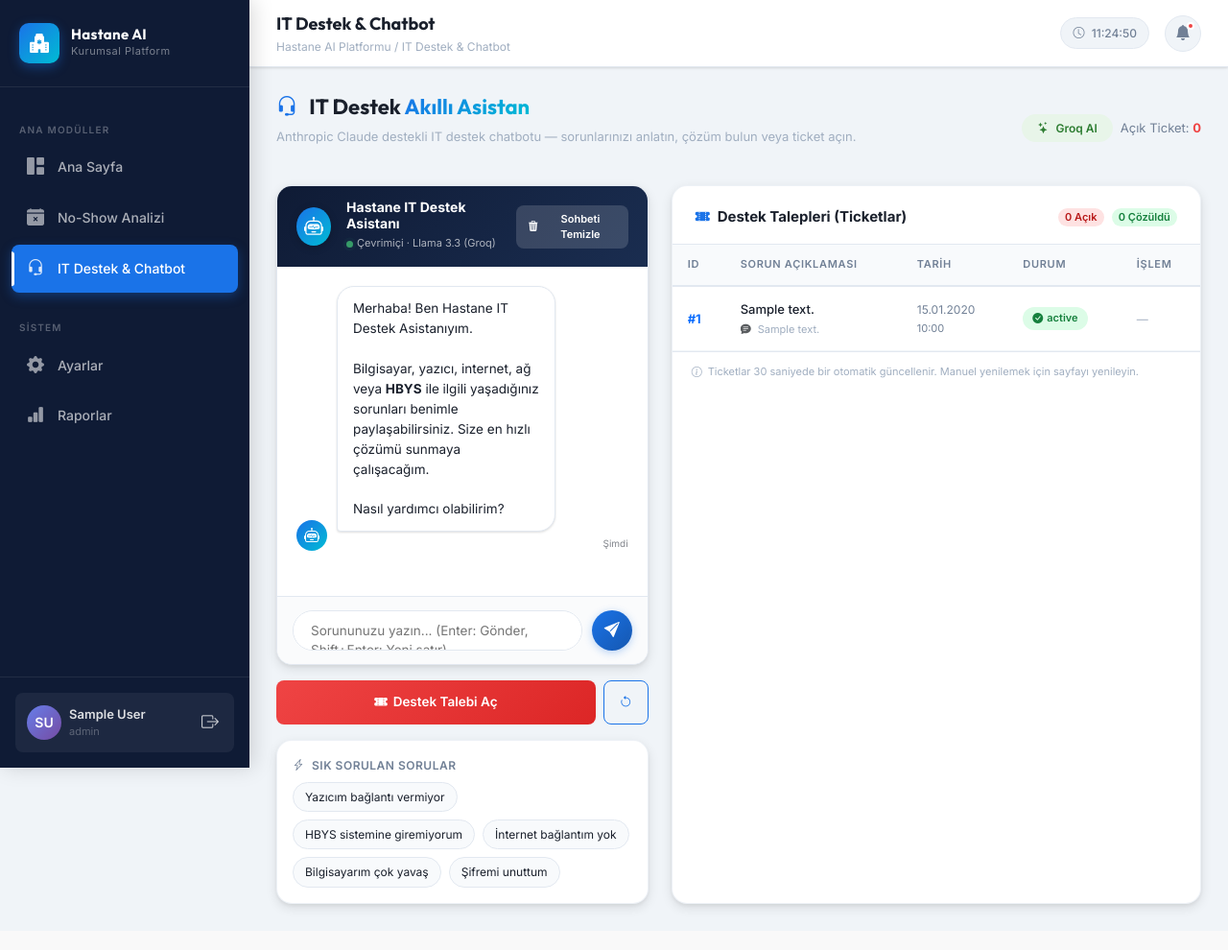
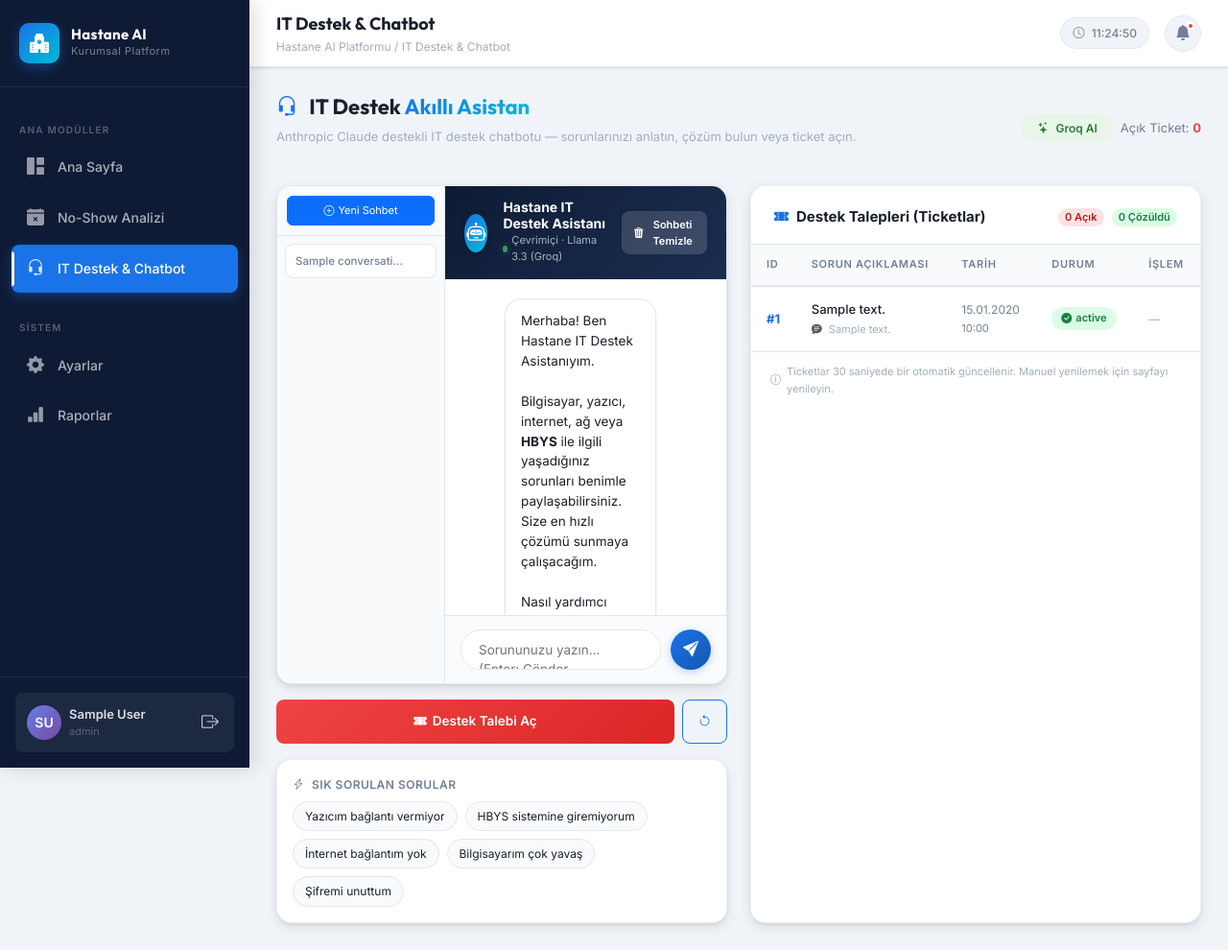
Before and after one commit to Azo15/hastane-ai-platform, a Flask app: page /chatbot/ in a window 1280 px wide. Shown: the whole page at 96% size. Before the commit the page ends 952 px from the top, so only its background shows below. Run offline with Flask 3, Linux system fonts and the light colour scheme; the visitor is signed in with stand-in values (Sample User, id 1); tables that the repository leaves empty hold one stand-in row (values such as "Sample post").

Commit message:
Rol bazli bilet filtreleme ve veritabanı destekli gecmis konusmalar sidebar'ı entegre edildi
- app/database.py: conversations tablosu eklendi, tickets tablosuna 'created_by' kolonu otomatik migration logic'i ile entegre edildi.
- app/modules/chatbot/routes.py: Bilet sorgulari ve listeleri rol bazli filtrelendi. Gecmis konusmalar icin save, get ve delete rotalari yazildi.
- app/main_routes.py: Ana sayfa istatistik kartları rol bazlı (kendi ticket'ları / genel biletler) olacak sekilde guncellendi.
- app/templates/chatbot.html, app/static/css/style.css, app/static/js/main.js: Chatbot arayuzune gecmis konusmalar sidebar'ı eklendi, konusmaların otomatik kaydedilmesi, listeden secilip yuklenmesi ve silinmesi saglandi.

```diff
--- a/app/modules/chatbot/routes.py
+++ b/app/modules/chatbot/routes.py
@@ -8,22 +8,26 @@ app/modules/chatbot/routes.py — IT Destek Chatbot Rotaları
 /chatbot/ticket/<id>/close → POST: Ticket'ı kapat
 """
 
-from __future__ import annotations
 from datetime import datetime
-from typing import Optional
-from flask import render_template, request, jsonify
+from flask import render_template, request, jsonify, session
 from . import chatbot_bp
 from .claude_client import chat_with_claude
-from ...database import db, Ticket
+from ...database import db, Ticket, Conversation
 
 
 @chatbot_bp.route("/", methods=["GET"])
 def index():
-    """Chat arayüzü ve aktif ticket listesi."""
-    tickets = (
-        Ticket.query.order_by(Ticket.date_created.desc()).limit(20).all()
-    )
-    return render_template("chatbot.html", tickets=tickets)
+    """Chat arayüzü ve aktif ticket listesi. Rol bazlı filtreleme yapılır."""
+    username = session.get("username", "admin")
+    role = session.get("user_role_code", "admin")
+
+    if role == "admin":
+        tickets = Ticket.query.order_by(Ticket.date_created.desc()).limit(20).all()
+    else:
+        tickets = Ticket.query.filter_by(created_by=username).order_by(Ticket.date_created.desc()).limit(20).all()
+
+    conversations = Conversation.query.filter_by(username=username).order_by(Conversation.date_created.desc()).all()
+    return render_template("chatbot.html", tickets=tickets, conversations=conversations)
 
 
 @chatbot_bp.route("/send", methods=["POST"])
@@ -31,20 +35,6 @@ def send_message():
     """
     Kullanıcının mesajını Claude'a iletir.
     Yanıtta ticket tetikleyici varsa otomatik SQLite kaydı oluşturur.
-
-    Request JSON:
-        {
-            "message": "Yazıcım bağlantı vermiyor",
-            "history": [...]  # Opsiyonel sohbet geçmişi
-        }
-
-    Response JSON:
-        {
-            "success": bool,
-            "response": str,
-            "ticket_created": bool,
-            "ticket": {...} | null,
-        }
     """
     data = request.get_json()
     if not data or "message" not in data:
@@ -52,6 +42,7 @@ def send_message():
 
     user_message = data.get("message", "").strip()
     conversation_history = data.get("history", [])
+    username = session.get("username", "admin")
 
     if not user_message:
         return jsonify({"success": False, "error": "Mesaj boş olamaz."}), 400
@@ -66,6 +57,7 @@ def send_message():
             problem_description=f"Otomatik oluşturuldu — {user_message[:200]}",
             user_message=user_message,
             ai_response=claude_result["response"],
+            created_by=username
         )
         ticket_data = ticket.to_dict() if ticket else None
 
@@ -81,27 +73,20 @@ def send_message():
 
 @chatbot_bp.route("/create-ticket", methods=["POST"])
 def create_ticket_manual():
-    """
-    Kullanıcı "Destek Talebi (Ticket) Aç" butonuna tıkladığında
-    manuel olarak ticket oluşturur.
-
-    Request JSON:
-        {
-            "description": "Sorun açıklaması",
-            "user_message": "Kullanıcı mesajı"  # Opsiyonel
-        }
-    """
+    """Manuel olarak bilet oluşturur. Bilete oluşturan kullanıcı atanır."""
     data = request.get_json()
     if not data:
         return jsonify({"success": False, "error": "Veri gönderilmedi."}), 400
 
     description = data.get("description", "Manuel destek talebi").strip()
     user_message = data.get("user_message", "")
+    username = session.get("username", "admin")
 
     ticket = _create_ticket(
         problem_description=description,
         user_message=user_message,
         ai_response=None,
+        created_by=username
     )
 
     if ticket:
@@ -118,8 +103,15 @@ def create_ticket_manual():
 
 @chatbot_bp.route("/tickets", methods=["GET"])
 def get_tickets():
-    """Tüm aktif ve kapalı ticketları JSON olarak döndürür."""
-    tickets = Ticket.query.order_by(Ticket.date_created.desc()).all()
+    """Tüm aktif ve kapalı ticketları JSON olarak döndürür. Rol bazlı filtreleme uygulanır."""
+    username = session.get("username", "admin")
+    role = session.get("user_role_code", "admin")
+
+    if role == "admin":
+        tickets = Ticket.query.order_by(Ticket.date_created.desc()).all()
+    else:
+        tickets = Ticket.query.filter_by(created_by=username).order_by(Ticket.date_created.desc()).all()
+
     return jsonify(
         {
             "success": True,
@@ -145,19 +137,73 @@ def close_ticket(ticket_id: int):
     )
 
 
+# ─── GEÇMİŞ KONUŞMA ROTALARI ──────────────────────────────────────────────────
+
+@chatbot_bp.route("/conversation/save", methods=["POST"])
+def save_conversation():
+    """Aktif konuşma geçmişini veritabanına kaydeder."""
+    import json
+    data = request.get_json() or {}
+    username = session.get("username", "admin")
+    conv_id = data.get("conversation_id")
+    messages = data.get("messages", [])
+
+    if not messages:
+        return jsonify({"success": False, "error": "Boş sohbet kaydedilemez."})
+
+    # İlk kullanıcı mesajının içeriğini başlık yapalım
+    user_msgs = [m for m in messages if m.get("role") == "user"]
+    first_user_content = user_msgs[0].get("content", "Yeni Konuşma") if user_msgs else "Yeni Konuşma"
+    title = first_user_content[:30] + ("..." if len(first_user_content) > 30 else "")
+
+    if conv_id:
+        conv = Conversation.query.filter_by(id=conv_id, username=username).first()
+        if conv:
+            conv.messages_json = json.dumps(messages, ensure_ascii=False)
+            conv.title = title
+            db.session.commit()
+            return jsonify({"success": True, "conversation_id": conv.id, "title": title})
+
+    conv = Conversation(
+        username=username,
+        title=title,
+        messages_json=json.dumps(messages, ensure_ascii=False)
+    )
+    db.session.add(conv)
+    db.session.commit()
+    return jsonify({"success": True, "conversation_id": conv.id, "title": title})
+
+
+@chatbot_bp.route("/conversations", methods=["GET"])
+def get_conversations():
+    """Kullanıcının geçmiş konuşmalarını çeker."""
+    username = session.get("username", "admin")
+    convs = Conversation.query.filter_by(username=username).order_by(Conversation.date_created.desc()).all()
+    return jsonify({
+        "success": True,
+        "conversations": [c.to_dict() for c in convs]
+    })
+
+
+@chatbot_bp.route("/conversation/<int:conv_id>/delete", methods=["POST", "DELETE"])
+def delete_conversation(conv_id: int):
+    """Belirli bir geçmiş konuşmayı siler."""
+    username = session.get("username", "admin")
+    conv = Conversation.query.filter_by(id=conv_id, username=username).first_or_404()
+    db.session.delete(conv)
+    db.session.commit()
+    return jsonify({"success": True, "message": "Konuşma geçmişi başarıyla silindi."})
+
+
 # ─── Yardımcı Fonksiyonlar ────────────────────────────────────────────────────
 
 def _create_ticket(
-    problem_description: str,
-    user_message: Optional[str] = None,
-    ai_response: Optional[str] = None,
-) -> Optional[Ticket]:
-    """
-    Veritabanına yeni bir ticket kaydı ekler.
-
-    Returns:
-        Ticket: Oluşturulan ticket nesnesi, hata olursa None.
-    """
+    problem_description,
+    user_message = None,
+    ai_response = None,
+    created_by = "admin"
+):
+    """Veritabanına yeni bir ticket kaydı ekler."""
     try:
         ticket = Ticket(
             problem_description=problem_description,
@@ -165,6 +211,7 @@ def _create_ticket(
             status="Açık",
             user_message=user_message,
             ai_response=ai_response,
+            created_by=created_by
         )
         db.session.add(ticket)
         db.session.commit()
--- a/app/static/css/style.css
+++ b/app/static/css/style.css
@@ -561,9 +561,97 @@ body {
   box-shadow: var(--shadow-md);
   border: 1px solid var(--border);
   display: flex;
+  height: 520px;
+  overflow: hidden;
+}
+
+.chat-history-sidebar {
+  width: 175px;
+  background: #f8fafc;
+  border-right: 1px solid var(--border);
+  display: flex;
   flex-direction: column;
-  height: 500px;
+  flex-shrink: 0;
+}
+
+.chat-history-header {
+  padding: 10px;
+  border-bottom: 1px solid var(--border);
+}
+
+.chat-history-list {
+  flex: 1;
+  overflow-y: auto;
+  padding: 8px;
+}
+
+.history-item {
+  padding: 8px 10px;
+  border-radius: 8px;
+  font-size: 11.5px;
+  font-weight: 500;
+  color: var(--text-secondary);
+  cursor: pointer;
+  transition: all 0.2s;
+  display: flex;
+  justify-content: space-between;
+  align-items: center;
+  margin-bottom: 6px;
+  background: white;
+  border: 1px solid var(--border);
+}
+
+.history-item:hover {
+  background: var(--primary-light);
+  color: var(--primary);
+  border-color: rgba(26,115,232,0.3);
+}
+
+.history-item.active {
+  background: var(--primary);
+  color: white !important;
+  border-color: var(--primary);
+}
+
+.history-item.active .history-title {
+  color: white !important;
+}
+
+.history-item .history-title {
+  white-space: nowrap;
   overflow: hidden;
+  text-overflow: ellipsis;
+  flex: 1;
+  margin-right: 4px;
+}
+
+.history-item .delete-history-btn {
+  opacity: 0;
+  transition: opacity 0.2s;
+  background: none;
+  border: none;
+  padding: 0 4px;
+  font-size: 11px;
+  color: #ef4444;
+}
+
+.history-item:hover .delete-history-btn {
+  opacity: 0.8;
+}
+
+.history-item:hover .delete-history-btn:hover {
+  opacity: 1;
+}
+
+.history-item.active .delete-history-btn {
+  color: rgba(255,255,255,0.8);
+}
+
+.chat-main {
+  display: flex;
+  flex-direction: column;
+  flex-grow: 1;
+  min-width: 0;
 }
 
 .chat-header {
--- a/app/static/js/main.js
+++ b/app/static/js/main.js
@@ -6,7 +6,8 @@
 "use strict";
 
 // ─── Global Sohbet Geçmişi ────────────────────────────────────────────────
-const conversationHistory = [];
+window.currentConversationId = null;
+let conversationHistory = [];
 
 // ─── DOM Referansları ─────────────────────────────────────────────────────
 const chatMessages   = document.getElementById("chat-messages");
@@ -508,6 +509,9 @@ async function sendMessage() {
       appendMessage("assistant", data.response);
       conversationHistory.push({ role: "assistant", content: data.response });
 
+      // Konuşmayı veritabanına otomatik kaydet/güncelle
+      await autoSaveConversation();
+
       // Otomatik ticket oluşturuldu mu?
       if (data.ticket_created && data.ticket) {
         showToast(
@@ -801,7 +805,159 @@ function clearChat() {
     `;
   }
 
-  showToast("Sohbet geçmişi temizlendi.", "success");
+  showToast("Sohbet geçmişi sıfırlandı.", "success");
+}
+
+// ─── Yeni Sohbet Başlatma ───────────────────────────────────────────────────
+function startNewChat() {
+  window.currentConversationId = null;
+  conversationHistory = [];
+
+  if (chatMessages) {
+    chatMessages.innerHTML = `
+      <div class="message-wrapper">
+        <div class="message-avatar ai" style="display:inline-flex; align-items:center; justify-content:center;">
+          <i class="bi bi-robot text-white" style="font-size: 14px;"></i>
+        </div>
+        <div>
+          <div class="message-bubble ai">
+            Merhaba! Ben Hastane IT Destek Asistanıyım.<br><br>
+            Bilgisayar, yazıcı, internet, ağ veya <strong>HBYS</strong> ile ilgili
+            yaşadığınız sorunları benimle paylaşabilirsiniz.
+            Size en hızlı çözümü sunmaya çalışacağım.<br><br>
+            Nasıl yardımcı olabilirim?
+          </div>
+          <div class="message-time">Şimdi</div>
+        </div>
+      </div>
+    `;
+  }
+
+  // Sol menüdeki aktif seçimi temizle
+  document.querySelectorAll(".history-item").forEach(el => el.classList.remove("active"));
+
+  if (chatInput) chatInput.focus();
+}
+
+// ─── Otomatik Sohbet Geçmişi Kaydı (AJAX) ──────────────────────────────────
+async function autoSaveConversation() {
+  if (conversationHistory.length === 0) return;
+  try {
+    const response = await fetch("/chatbot/conversation/save", {
+      method: "POST",
+      headers: { "Content-Type": "application/json" },
+      body: JSON.stringify({
+        conversation_id: window.currentConversationId,
+        messages: conversationHistory
+      })
+    });
+    const data = await response.json();
+    if (data.success) {
+      const isNew = !window.currentConversationId;
+      window.currentConversationId = data.conversation_id;
+
+      // Sidebar listesini güncelle
+      updateHistorySidebarUI(data.conversation_id, data.title, isNew);
+    }
+  } catch (e) {
+    console.warn("Otomatik sohbet kaydı başarısız oldu:", e);
+  }
+}
+
+// ─── Geçmiş Listesi Arayüzünü Güncelleme ─────────────────────────────────────
+function updateHistorySidebarUI(id, title, isNew) {
+  const list = document.getElementById("chat-history-list");
+  if (!list) return;
+
+  const noHistoryMsg = document.getElementById("no-history-msg");
+  if (noHistoryMsg) noHistoryMsg.remove();
+
+  if (isNew) {
+    const div = document.createElement("div");
+    div.className = "history-item active";
+    div.id = `history-item-${id}`;
+    div.setAttribute("onclick", `loadConversation(${id})`);
+    div.innerHTML = `
+      <span class="history-title" id="history-title-${id}">${escapeHtml(title)}</span>
+      <button class="delete-history-btn" onclick="deleteConversation(${id}, event)">
+        <i class="bi bi-x"></i>
+      </button>
+    `;
+    list.insertBefore(div, list.firstChild);
+  } else {
+    const titleEl = document.getElementById(`history-title-${id}`);
+    if (titleEl) {
+      titleEl.textContent = title;
+    }
+    document.querySelectorAll(".history-item").forEach(el => el.classList.remove("active"));
+    const currentItem = document.getElementById(`history-item-${id}`);
+    if (currentItem) {
+      currentItem.classList.add("active");
+    }
+  }
+}
+
+// ─── Geçmiş Konuşmayı Yükleme ──────────────────────────────────────────────
+async function loadConversation(id) {
+  try {
+    const resp = await fetch("/chatbot/conversations");
+    const data = await resp.json();
+    if (data.success) {
+      const conv = data.conversations.find(c => c.id === id);
+      if (conv) {
+        window.currentConversationId = id;
+        conversationHistory = conv.messages || [];
+
+        if (chatMessages) {
+          chatMessages.innerHTML = "";
+          conversationHistory.forEach(msg => {
+            appendMessage(msg.role === "user" ? "user" : "assistant", msg.content);
+          });
+        }
+
+        document.querySelectorAll(".history-item").forEach(el => el.classList.remove("active"));
+        const currentItem = document.getElementById(`history-item-${id}`);
+        if (currentItem) {
+          currentItem.classList.add("active");
+        }
+        showToast("Konuşma başarıyla yüklendi.", "success");
+      }
+    }
+  } catch (error) {
+    console.error("Konuşma yüklenirken hata:", error);
+    showToast("Sohbet geçmişi yüklenemedi.", "error");
+  }
+}
+
+// ─── Geçmiş Konuşmayı Silme ────────────────────────────────────────────────
+async function deleteConversation(id, event) {
+  if (event) event.stopPropagation();
+
+  if (!confirm("Bu konuşmayı kalıcı olarak silmek istediğinize emin misiniz?")) return;
+
+  try {
+    const resp = await fetch(`/chatbot/conversation/${id}/delete`, {
+      method: "DELETE"
+    });
+    const data = await resp.json();
+    if (data.success) {
+      const el = document.getElementById(`history-item-${id}`);
+      if (el) el.remove();
+
+      if (window.currentConversationId === id) {
+        startNewChat();
+      }
+
+      const list = document.getElementById("chat-history-list");
+      if (list && list.querySelectorAll(".history-item").length === 0) {
+        list.innerHTML = `<div id="no-history-msg" style="font-size: 11px; color: var(--text-muted); text-align: center; padding-top: 20px;">Geçmiş yok.</div>`;
+      }
+      showToast("Sohbet silindi.", "success");
+    }
+  } catch (error) {
+    console.error("Sohbet silinirken hata:", error);
+    showToast("Sohbet silinemedi.", "error");
+  }
 }
 
 // ─── Raporları PDF veya Excel (CSV) Olarak Çıkarma ─────────────────────────
--- a/app/templates/chatbot.html
+++ b/app/templates/chatbot.html
@@ -32,11 +32,36 @@
   <!-- ──────────────────────────────────────────────────────────────
        SOL: CHATBOT PENCERESI
   ────────────────────────────────────────────────────────────────── -->
-  <div class="col-xl-5 col-lg-6 animate-in">
+  <div class="col-xl-6 col-lg-7 animate-in">
 
     <!-- Chat Kartı -->
     <div class="chat-container">
 
+      <!-- Geçmiş Sohbetler Sol Menüsü (Sidebar) -->
+      <div class="chat-history-sidebar">
+        <div class="chat-history-header">
+          <button onclick="startNewChat()" class="btn btn-sm btn-primary w-100 d-flex align-items-center justify-content-center gap-1" style="font-size: 11px; border-radius: 6px; padding: 6px;">
+            <i class="bi bi-plus-circle"></i> Yeni Sohbet
+          </button>
+        </div>
+        <div class="chat-history-list" id="chat-history-list">
+          {% if conversations %}
+            {% for c in conversations %}
+            <div class="history-item" id="history-item-{{ c.id }}" onclick="loadConversation({{ c.id }})">
+              <span class="history-title" id="history-title-{{ c.id }}">{{ c.title }}</span>
+              <button class="delete-history-btn" onclick="deleteConversation({{ c.id }}, event)">
+                <i class="bi bi-x"></i>
+              </button>
+            </div>
+            {% endfor %}
+          {% else %}
+            <div id="no-history-msg" style="font-size: 11px; color: var(--text-muted); text-align: center; padding-top: 20px;">Geçmiş yok.</div>
+          {% endif %}
+        </div>
+      </div>
+
+      <!-- Chat Ana Ekranı -->
+      <div class="chat-main">
         <!-- Chat Başlığı -->
         <div class="chat-header d-flex justify-content-between align-items-center" style="padding: 14px 20px;">
           <div class="d-flex align-items-center gap-3">
@@ -59,7 +84,6 @@
 
         <!-- Mesajlar -->
         <div class="chat-messages" id="chat-messages">
-
           <!-- Karşılama Mesajı (statik, ilk yükleme) -->
           <div class="message-wrapper">
             <div class="message-avatar ai"><i class="bi bi-robot text-white fs-6"></i></div>
@@ -74,7 +98,6 @@
               <div class="message-time">Şimdi</div>
             </div>
           </div>
-
         </div>
 
         <!-- Mesaj Giriş Alanı -->
@@ -92,13 +115,15 @@
         </div>
       </div>
 
+    </div>
+
     <!-- Ticket Aç Butonu -->
     <div class="mt-3 d-flex gap-2">
       <button id="open-ticket-btn" class="btn-danger-modern flex-grow-1 justify-content-center"
               style="padding: 12px; font-size: 13.5px; display:inline-flex; align-items:center; gap:6px;">
         <i class="bi bi-ticket-perforated-fill"></i> Destek Talebi Aç
       </button>
-      <button onclick="location.reload()" class="btn-outline-modern"
+      <button onclick="startNewChat()" class="btn-outline-modern"
               style="padding: 10px 16px;" title="Yeni Konuşma Başlat">
         <i class="bi bi-arrow-counterclockwise"></i>
       </button>
@@ -143,7 +168,7 @@
   <!-- ──────────────────────────────────────────────────────────────
        SAĞ: AKTİF TİCKET LİSTESİ
   ────────────────────────────────────────────────────────────────── -->
-  <div class="col-xl-7 col-lg-6 animate-in">
+  <div class="col-xl-6 col-lg-5 animate-in">
     <div class="card-modern h-100">
       <div class="card-header-modern">
         <span class="card-title-modern">
```
Also changed, not shown: app/database.py (+45 -2 lines), app/main_routes.py (+12 -5 lines). Lines whose indentation alone changed are shown as unchanged.
